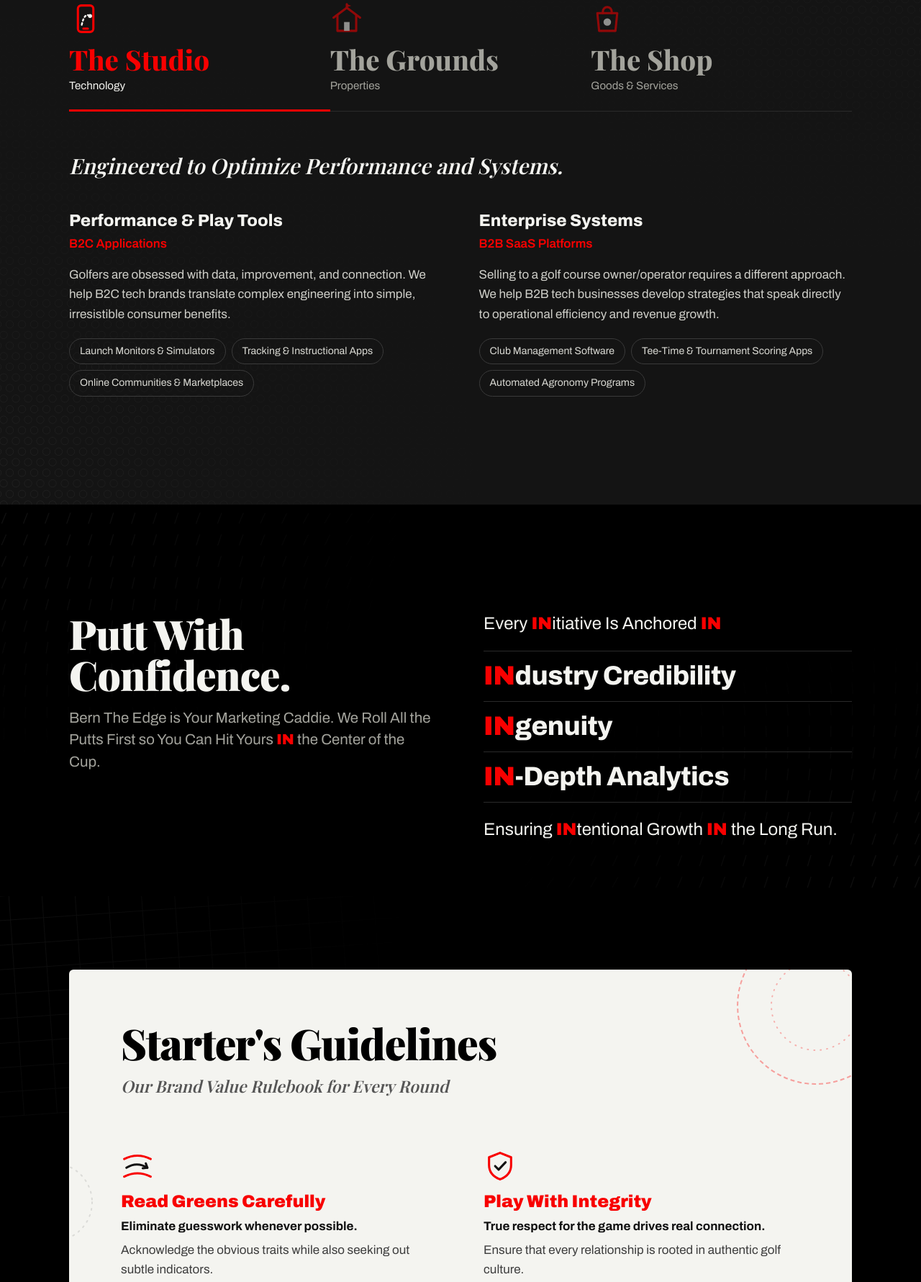
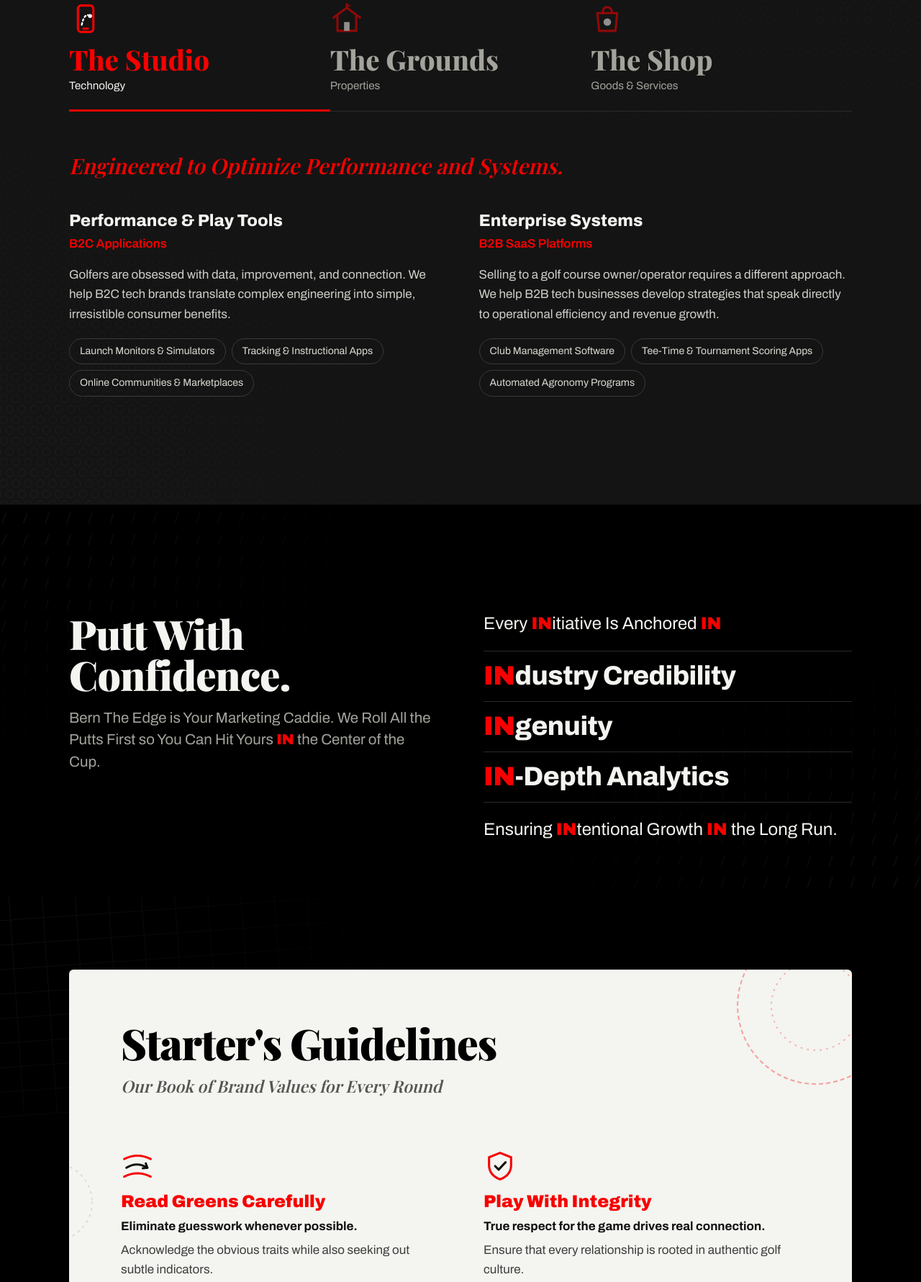
Before and after one commit to bernyourbrand/bern-the-edge, a plain HTML site: page index.html in a window 1280 px wide. Shown: the part 3321-5102 px from the top of the page at 72% size. Drawn offline with nearby package versions, Linux system fonts and the light colour scheme; a web font is replaced by a local one.

Commit message:
Revise text in index.html for brand guidelines
Updated text content for clarity and consistency.

```diff
--- a/index.html
+++ b/index.html
@@ -134,7 +134,7 @@
 .tab:hover .t-name{color:var(--chalk)}
 .tab[aria-selected="true"]:hover .t-name{color:var(--red)}
 .panel[hidden]{display:none}
-.panel .p-tag{font-family:var(--serif);font-style:italic;font-size:clamp(1.3rem,2.4vw,1.85rem);margin:0 0 clamp(28px,4vw,44px);max-width:30em;line-height:1.3}
+.panel .p-tag{font-family:var(--serif);font-style:italic;font-size:clamp(1.3rem,2.4vw,1.85rem);margin:0 0 clamp(28px,4vw,44px);max-width:30em;line-height:1.3;color:var(--red)}
 .panel.enter{animation:panelIn .45s cubic-bezier(.2,.7,.2,1)}
 @keyframes panelIn{from{opacity:0;transform:translateY(10px)}to{opacity:1;transform:none}}
 .segs{display:grid;grid-template-columns:1fr 1fr;gap:clamp(28px,4vw,56px)}
@@ -474,7 +474,7 @@
         </svg>
         <div class="sec-head">
           <h2 id="values-h">Starter's Guidelines</h2>
-          <p>Our Brand Value Rulebook for Every Round</p>
+          <p>Our Book of Brand Values for Every Round</p>
         </div>
         <ul class="rules">
           <li>
@@ -522,7 +522,7 @@
       <div>
         <img class="side-icon" src="icon.webp" alt="" width="120" height="128">
         <h2 id="contact-h">Take a Marketing Mulligan.</h2>
-        <p class="intro">Tell us about your golf brand and the course you're currently on. We will link up to schedule a complimentary 30-minute call to discuss business strategy, memorable birdies, and teeing up your next marketing campaign.</p>
+        <p class="intro">Tell us about your golf brand and the course you're on. Wwe'll link up with you for a complimentary 30-minute call to discuss business strategy, recount memorable birdies, and tee up your next marketing campaign.</p>
       </div>
       <form id="contactForm" action="https://formspree.io/f/xdekrbdg" method="POST" novalidate>
         <div class="field">
```
